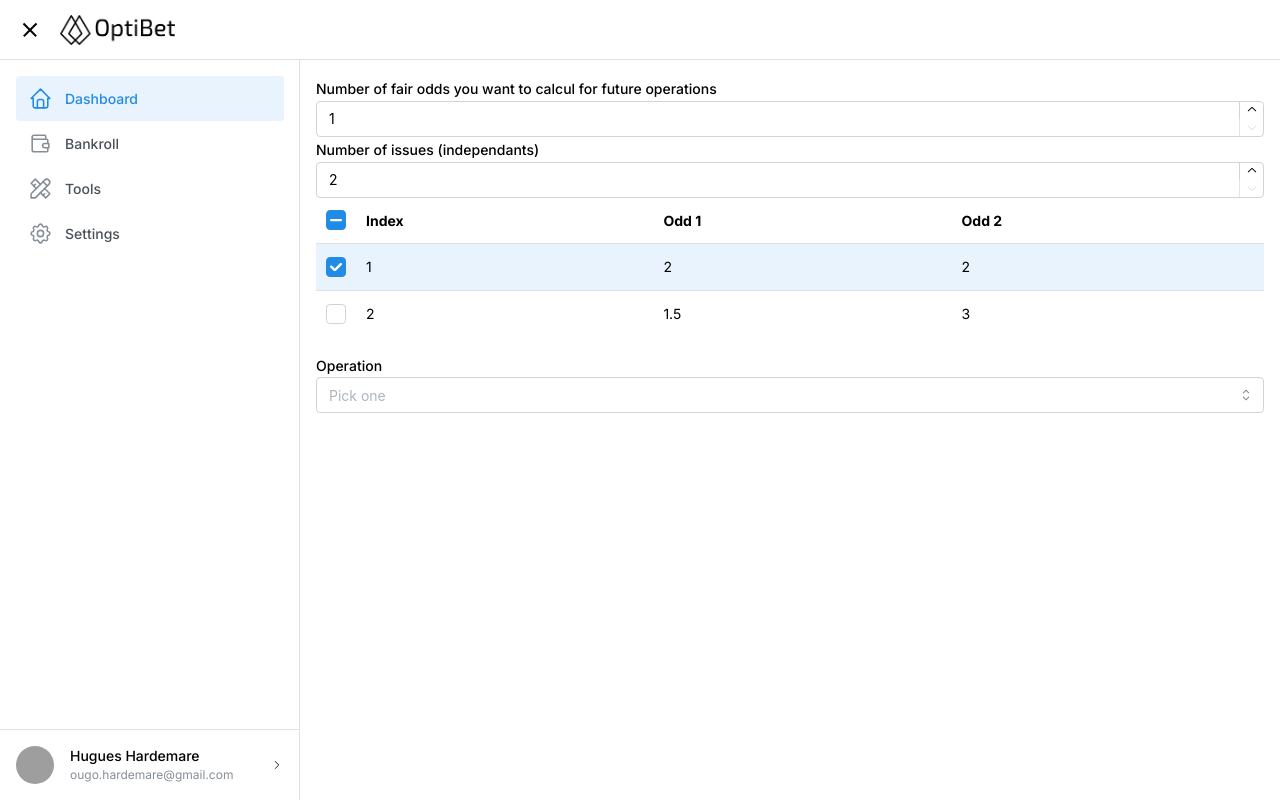
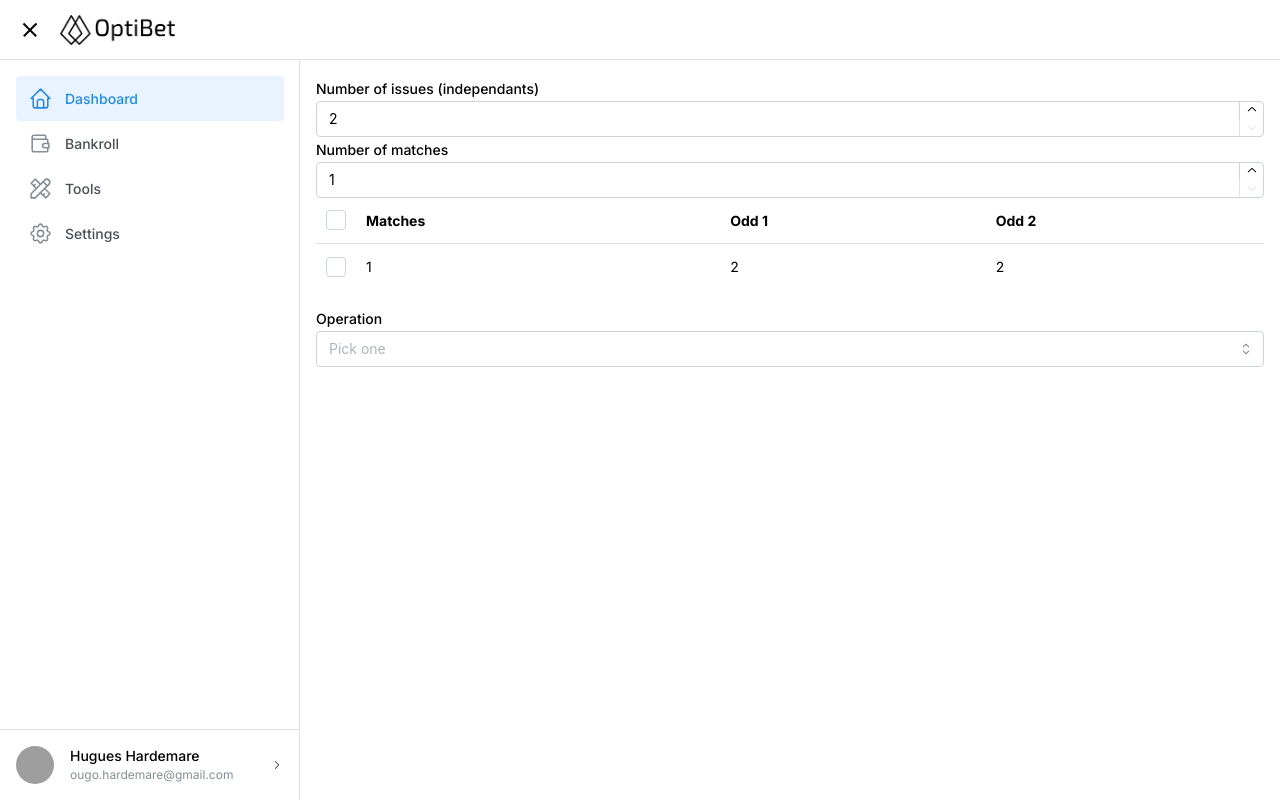
Before and after one commit to hughdmr/OBet_, a Next.js app: page /tool/value in a window 1280 px wide. Built offline with nearby package versions, Linux system fonts and the light colour scheme; grey boxes are pictures that could not be loaded.

Commit message:
link with match number and issues number

```diff
--- a/src/app/tool/value/page.tsx
+++ b/src/app/tool/value/page.tsx
@@ -1,14 +1,20 @@
+'use client'
+
+import { useState } from 'react';
 import { InputIssuesNumber, InputBetNumber, InputOperationType } from '../../../components/ValueInputs';
 import { TableInput } from '../../../components/TableInput';
 import classes from '../../../components/ValueInputs.module.css';
 
 export default function Home() {
-    return (
-      <div className={classes.container}>
-        <InputBetNumber/>
-        <InputIssuesNumber/>
-        <TableInput/>
-        <InputOperationType/>
+  const [betNumber, setBetNumber] = useState(1);
+  const [issuesNumber, setIssuesNumber] = useState(2);
+
+  return (
+    <div className={classes.container}>
+      <InputIssuesNumber setIssuesNumber={setIssuesNumber} />
+      <InputBetNumber setBetNumber={setBetNumber} />
+      <TableInput betNumber={betNumber} issuesNumber={issuesNumber} />
+      <InputOperationType />
     </div>
-    );
-  }
+  );
+}
--- a/src/components/TableInput.tsx
+++ b/src/components/TableInput.tsx
@@ -1,29 +1,26 @@
-"use client"
-
 import cx from 'clsx';
 import { useState } from 'react';
-import { Table, Checkbox, ScrollArea, Group, Avatar, Text, rem } from '@mantine/core';
+import { Table, Checkbox, ScrollArea, rem } from '@mantine/core';
 import classes from './TableInput.module.css';
 
-const data = [
-  {
-    id: '1',
-    odd1: '2',
-    odd2: '2',
-  },
-  {
-    id: '2',
-    odd1: '1.5',
-    odd2: '3',
-  },
-];
+interface TableInputProps {
+  betNumber: number;
+  issuesNumber: number;
+}
 
-export function TableInput() {
-  const [selection, setSelection] = useState(['1']);
+export function TableInput({ betNumber, issuesNumber }: TableInputProps) {
+  const [selection, setSelection] = useState<string[]>([]);
+
+  const data = Array.from({ length: betNumber }, (_, index) => ({
+    id: (index + 1).toString(),
+    odds: Array.from({ length: issuesNumber }, () => issuesNumber.toString()), // Chaque odd est le nombre total d'issues
+  }));
+
   const toggleRow = (id: string) =>
     setSelection((current) =>
       current.includes(id) ? current.filter((item) => item !== id) : [...current, id]
     );
+
   const toggleAll = () =>
     setSelection((current) => (current.length === data.length ? [] : data.map((item) => item.id)));
 
@@ -32,11 +29,12 @@ export function TableInput() {
     return (
       <Table.Tr key={item.id} className={cx({ [classes.rowSelected]: selected })}>
         <Table.Td>
-          <Checkbox checked={selection.includes(item.id)} onChange={() => toggleRow(item.id)} />
+          <Checkbox checked={selected} onChange={() => toggleRow(item.id)} />
         </Table.Td>
         <Table.Td>{item.id}</Table.Td>
-        <Table.Td>{item.odd1}</Table.Td>
-        <Table.Td>{item.odd2}</Table.Td>
+        {item.odds.map((odd, index) => (
+          <Table.Td key={index}>{odd}</Table.Td>
+        ))}
       </Table.Tr>
     );
   });
@@ -53,9 +51,10 @@ export function TableInput() {
                 indeterminate={selection.length > 0 && selection.length !== data.length}
               />
             </Table.Th>
-            <Table.Th>Index</Table.Th>
-            <Table.Th>Odd 1</Table.Th>
-            <Table.Th>Odd 2</Table.Th>
+            <Table.Th>Matches</Table.Th>
+            {Array.from({ length: issuesNumber }, (_, index) => (
+              <Table.Th key={index}>Odd {index + 1}</Table.Th>
+            ))}
           </Table.Tr>
         </Table.Thead>
         <Table.Tbody>{rows}</Table.Tbody>
--- a/src/components/ValueInputs.tsx
+++ b/src/components/ValueInputs.tsx
@@ -1,12 +1,15 @@
+'use client'
 import { NumberInput, Select } from '@mantine/core';
-import classes from './ValueInputs.module.css';
 
-export function InputIssuesNumber() {
+interface InputIssuesNumberProps {
+  setIssuesNumber: (value: number) => void;
+}
+
+export function InputIssuesNumber({ setIssuesNumber }: InputIssuesNumberProps) {
   return (
     <NumberInput
       label="Number of issues (independants)"
       placeholder="Number between 2 and 100"
-      // error="Invalid number, need number between 2 and 100"
       defaultValue={2}
       clampBehavior="strict"
       min={2}
@@ -14,16 +17,20 @@ export function InputIssuesNumber() {
       allowDecimal={false}
       stepHoldDelay={500}
       stepHoldInterval={100}
+      onChange={(value) => setIssuesNumber(value as number)}
     />
   );
 }
 
-export function InputBetNumber() {
+interface InputBetNumberProps {
+  setBetNumber: (value: number) => void;
+}
+
+export function InputBetNumber({ setBetNumber }: InputBetNumberProps) {
   return (
     <NumberInput
-      label="Number of fair odds you want to calcul for future operations"
+      label="Number of matches"
       placeholder="Number between 1 and 100"
-      // error="Invalid number, need number between 2 and 100"
       defaultValue={1}
       clampBehavior="strict"
       min={1}
@@ -31,6 +38,7 @@ export function InputBetNumber() {
       allowDecimal={false}
       stepHoldDelay={500}
       stepHoldInterval={100}
+      onChange={(value) => setBetNumber(value as number)}
     />
   );
 }
@@ -43,7 +51,6 @@ export function InputOperationType() {
       data={['Combined (Intersection with independants events)', 'Soustraction (Privation with independants events)', 'Multichance Separated (Union with combined null)', 'Multichance Unseparated (Union with combined not null)']}
       placeholder="Pick one"
       label="Operation"
-        classNames={classes}
     />
   );
 }
```
Also changed, not shown: 1 other file (tests, documents, lock files or other folders). Lines whose indentation alone changed are shown as unchanged.
